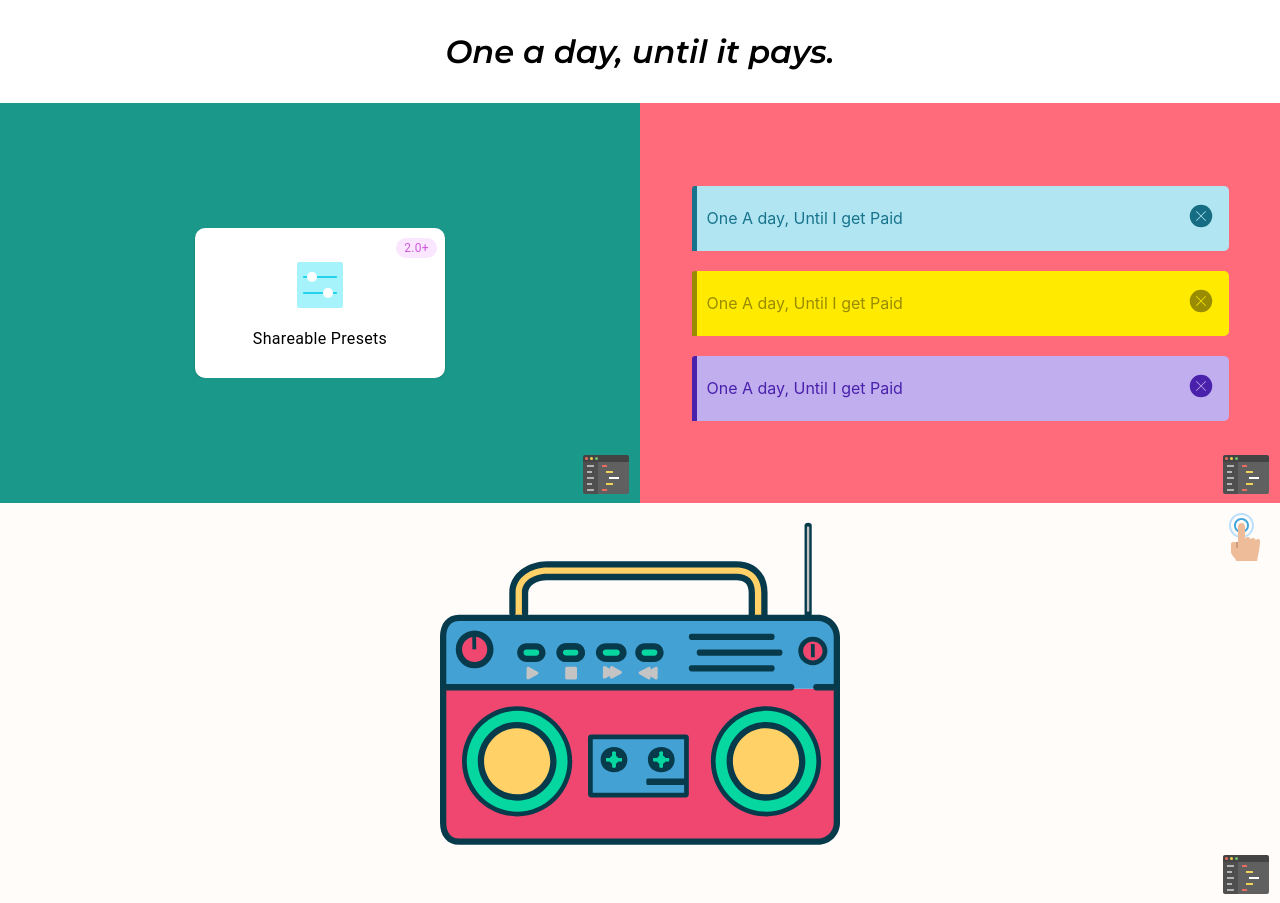
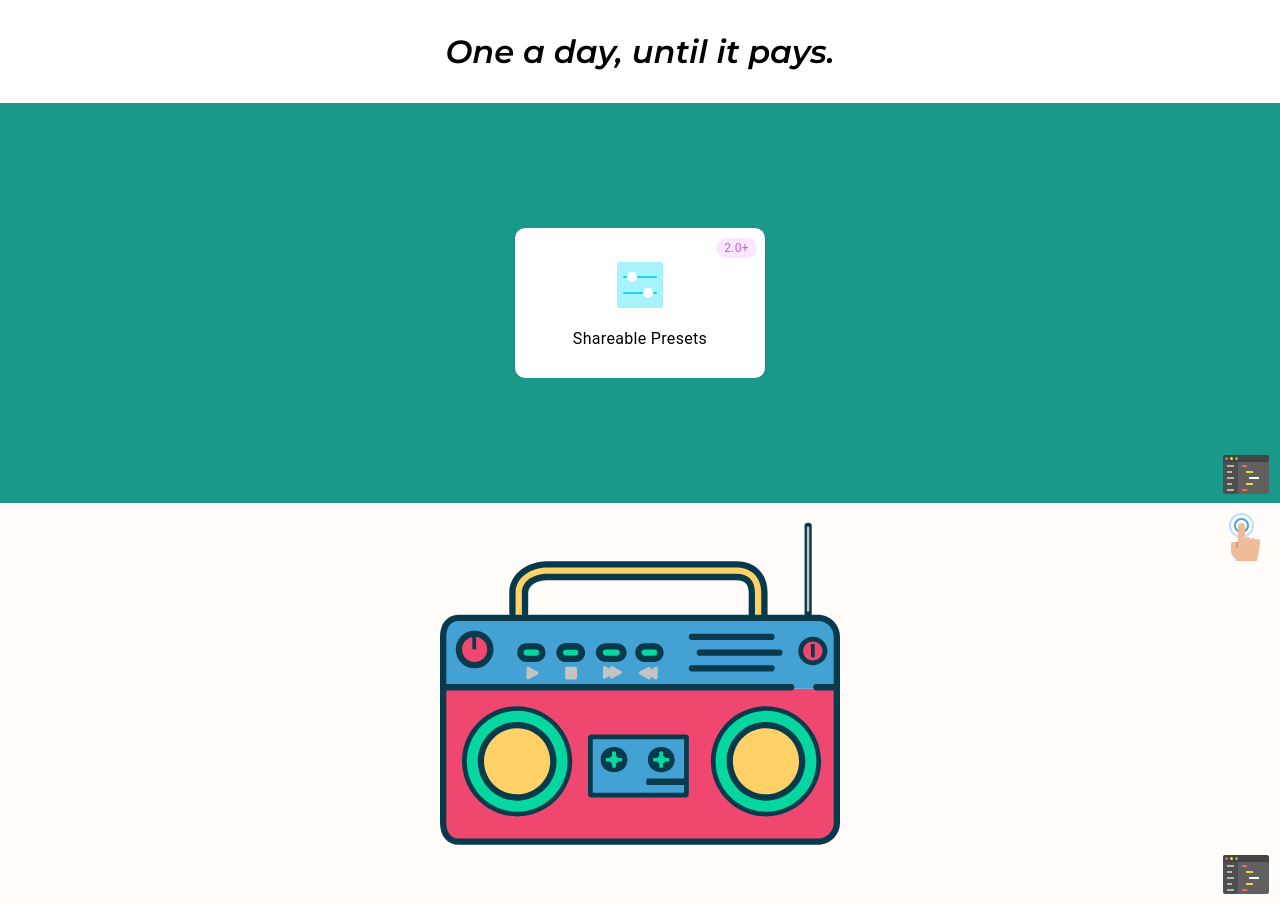
Before and after one commit to Ariels713/dailys, a React (Create React App) app: page / in a window 1280 px wide. Built offline with nearby package versions, Linux system fonts and the light colour scheme; no server answers.

Commit message:
testing new layout

```diff
--- a/src/layout/SiteGrid.js
+++ b/src/layout/SiteGrid.js
@@ -19,7 +19,7 @@ function SiteGrid({ children }) {
       <Grid>
         {children}
         <IconContainer />
-        <Alerter>One A day, Until I get Paid</Alerter>
+        {/* <Alerter>One A day, Until I get Paid</Alerter> */}
       </Grid>
 
       <Grid>
```
